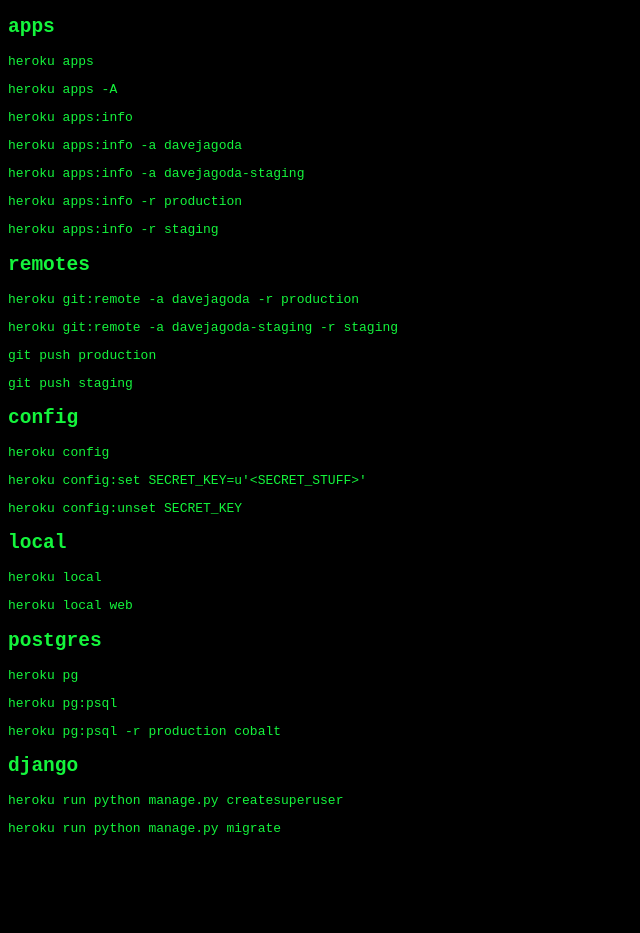
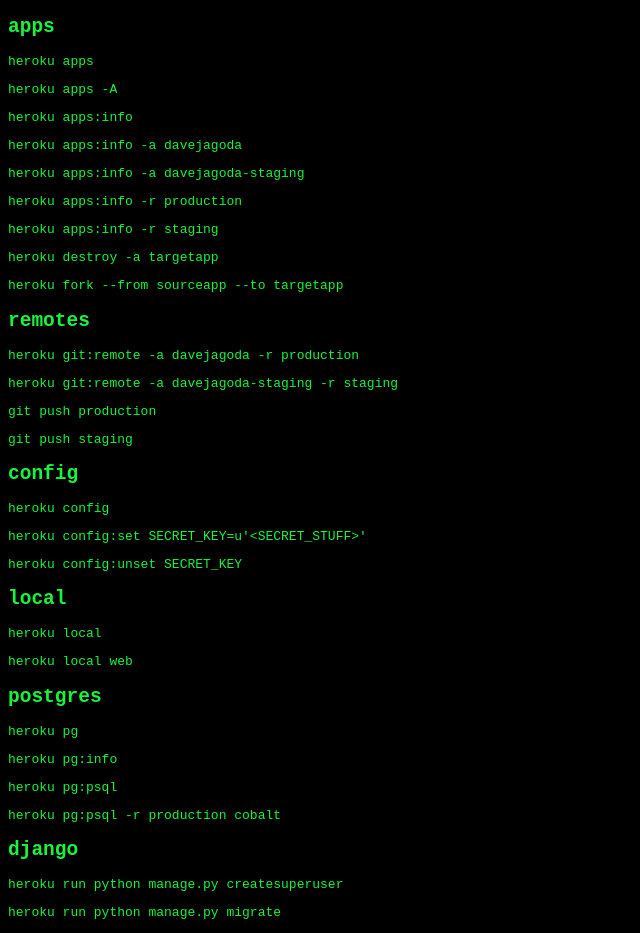
Before and after one commit to davejagoda/davejagoda.github.io, a Jekyll site: the page built from useful/useful_heroku_commands.md, in a window 1280 px wide. Shown: the whole page, without its empty margins (0-640 px from the left). Built offline with Jekyll 4.4.1, drawn with Linux system fonts in a browser that asks for light colours; before the commit the page ends 900 px from its top, so only the background shows below that.

Commit message:
Add some Heroku commands and documents

```diff
--- a/useful/useful_heroku_commands.md
+++ b/useful/useful_heroku_commands.md
@@ -19,6 +19,10 @@
 `heroku apps:info -r production`
 
 `heroku apps:info -r staging`
+
+`heroku destroy -a targetapp`
+
+`heroku fork --from sourceapp --to targetapp`
 
 remotes
 -------
@@ -52,6 +56,8 @@
 
 `heroku pg`
 
+`heroku pg:info`
+
 `heroku pg:psql`
 
 `heroku pg:psql -r production cobalt`
```
Also changed, not shown: bookmarks/index.md (+4 -0 lines).
